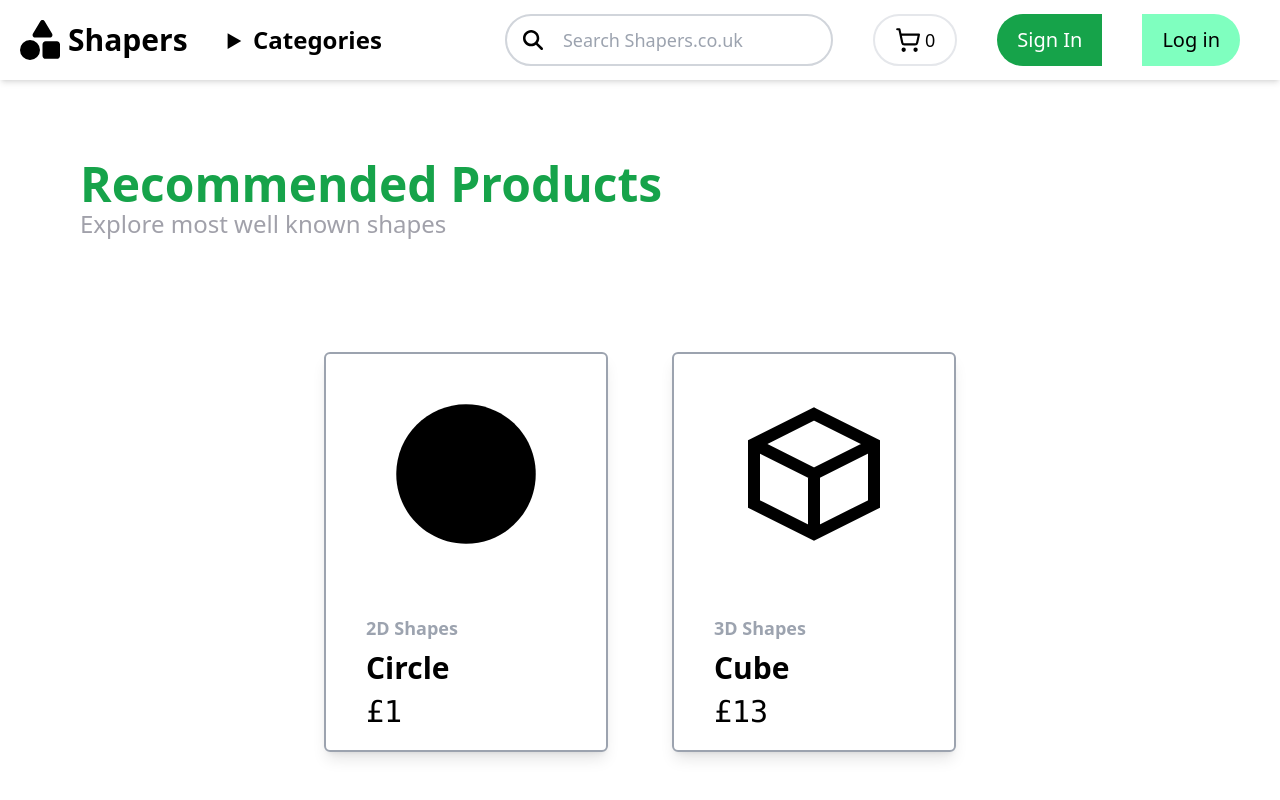
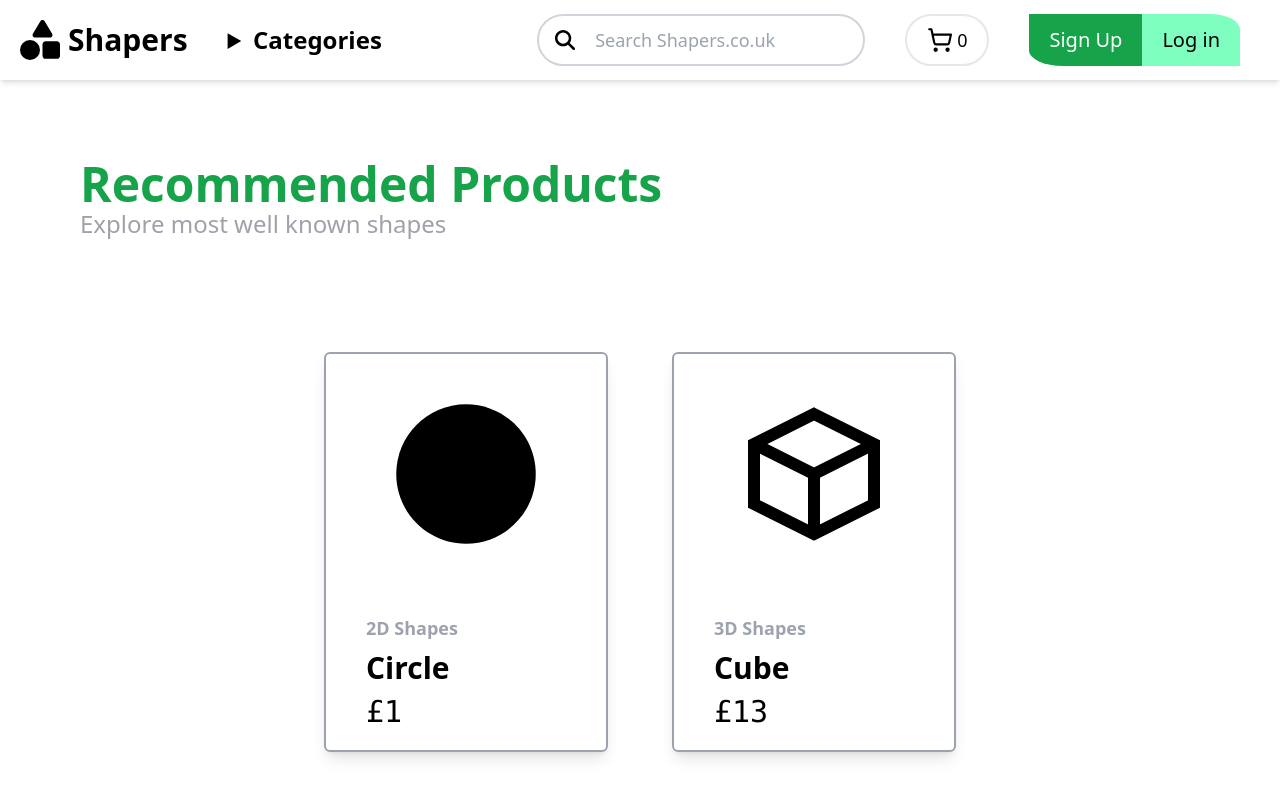
Before and after one commit to JGMundle/shapers-ecommerce, a Next.js app: page / in a window 1280 px wide. Shown: the top 800 px of the page. Built offline with nearby package versions, Linux system fonts and the light colour scheme.

Commit message:
chore: Change design of Log In/Sign Up buttons. And add hover effect on shoppingBasket button in the NavBar.

```diff
--- a/app/components/CSR/CustomDropdown.tsx
+++ /dev/null
@@ -1,54 +0,0 @@
-'use client'
-import React, { useState } from 'react'
-import { IoChevronDownOutline, IoChevronUp } from "react-icons/io5";
-
-const CustomDropdown = () => {
-  const dropdownStyle = {
-    detailsStyle: "relative ml-10 hover:cursor-pointer",
-    summaryStyle: "text-2xl font-semibold",
-    ulStyle: "absolute top-8 left-9",
-    liStyle: "bg-green-400 w-28 text-xl mb-3",
-  };
-
-  // categories for the map
-  const categories = ["2D Shapes", "3D Shapes"];
-
-  //Styles
-  const customDromdownStyle = {
-    detailsStyle:
-      "relative ml-10 hover:cursor-pointer flex flex-row items-center space-x-2",
-    mainTextStyle: "text-2xl font-semibold",
-    ulStyle: "absolute top-8 left-9",
-    liStyle: "bg-green-400 w-28 text-xl mb-3",
-  };
-
-  //State variables
-  const [isDropped, setIsDropped] = useState<boolean>(false);
-
-  //Functions
-  const handleDropdown = () => {
-    setIsDropped(!isDropped);
-  };
-
-  return (
-    <div>
-      <div
-        className={customDromdownStyle.detailsStyle}
-        onClick={handleDropdown}
-      >
-        <h1 className={customDromdownStyle.mainTextStyle}>Categories</h1>{" "}
-        {isDropped ? <IoChevronUp size={25}/> : <IoChevronDownOutline size={25}/>}
-      </div>
-
-      {isDropped && (
-        <div>
-          <ul className={customDromdownStyle.ulStyle}>{categories.map((items, index) => (
-            <li key={index} className={customDromdownStyle.liStyle}>{items}</li>
-          ))}</ul>
-        </div>
-      )}
-    </div>
-  );
-}
-
-export default CustomDropdown
--- a/app/components/SSR/NavBar.module.css
+++ b/app/components/SSR/NavBar.module.css
@@ -15,3 +15,30 @@
     background-color: rgb(0, 192, 0);
     transition: background-color ease-in-out 150ms;
 }
+
+
+.signUp {
+    --tw-bg-opacity: 1;
+        background-color: rgb(22 163 74 / var(--tw-bg-opacity, 1));
+    border-bottom-left-radius: 30%;
+    padding-left: 0.5rem;
+    padding-right: 0.5rem;
+}
+
+.signUp:hover {
+    cursor: pointer;
+    background-color: rgb(64, 185, 46);
+}
+
+
+.logIn {
+    background-color: #7fffbf;
+    border-top-right-radius: 30%;
+    padding-left: 0.5rem;
+    padding-right: 0.5rem
+}
+
+.logIn:hover {
+    cursor: pointer;
+    background-color: #8df3cf;
+}
--- a/app/components/SSR/NavBar.tsx
+++ b/app/components/SSR/NavBar.tsx
@@ -1,7 +1,6 @@
 import React from "react";
 import { FaShapes, FaMagnifyingGlass } from "react-icons/fa6";
 import { LuShoppingCart } from "react-icons/lu";
-import { motion } from "framer-motion";
 import styles from "./NavBar.module.css";
 import Link from "next/link";
 
@@ -54,20 +53,25 @@ const NavBar = () => {
 
         <Link
           href={"/ShoppingBasket"}
-          className="flex flex-row border-2 rounded-full px-5 items-center space-x-1"
+          className="flex flex-row border-2 rounded-full px-5 items-center space-x-1 hover:bg-gray-100 hover:cursor-pointer"
         >
           <LuShoppingCart size={26} />
           <p className="text-lg">0</p>
         </Link>
 
-        <div className="bg-green-600 rounded-l-full px-2">
-          <h2 className="text-xl text-white p-3">Sign In</h2>
-        </div>
-        <div
-          className="rounded-r-full px-2"
-          style={{ backgroundColor: "#7fffbf" }}
-        >
-          <h2 className="text-xl p-3">Log in</h2>
+        <div className="flex flex-row">
+          {/* Sign up */}
+          <Link
+            href={"/loginsignup/signup"}
+            className={styles.signUp}
+          >
+            <h2 className="text-xl text-white p-3">Sign Up</h2>
+          </Link>
+
+          {/* Log in */}
+          <Link href={"/loginsignup/login"} className={styles.logIn}>
+            <h2 className="text-xl p-3">Log in</h2>
+          </Link>
         </div>
       </div>
     </div>
--- a/app/globals.css
+++ b/app/globals.css
@@ -19,7 +19,3 @@ body {
   background: var(--background);
   font-family: Arial, Helvetica, sans-serif;
 }   */
-
-.var {
-  background-color: #7fffbf;
-}
--- /dev/null
+++ b/app/loginsignup/[slug]/page.tsx
@@ -0,0 +1,13 @@
+import React from 'react'
+
+interface Slug {
+    params: string
+}
+
+const loginsignup = () => {
+  return <div>
+
+  </div>;
+}
+
+export default loginsignup
```
Also changed, not shown: CommitLog.txt.
